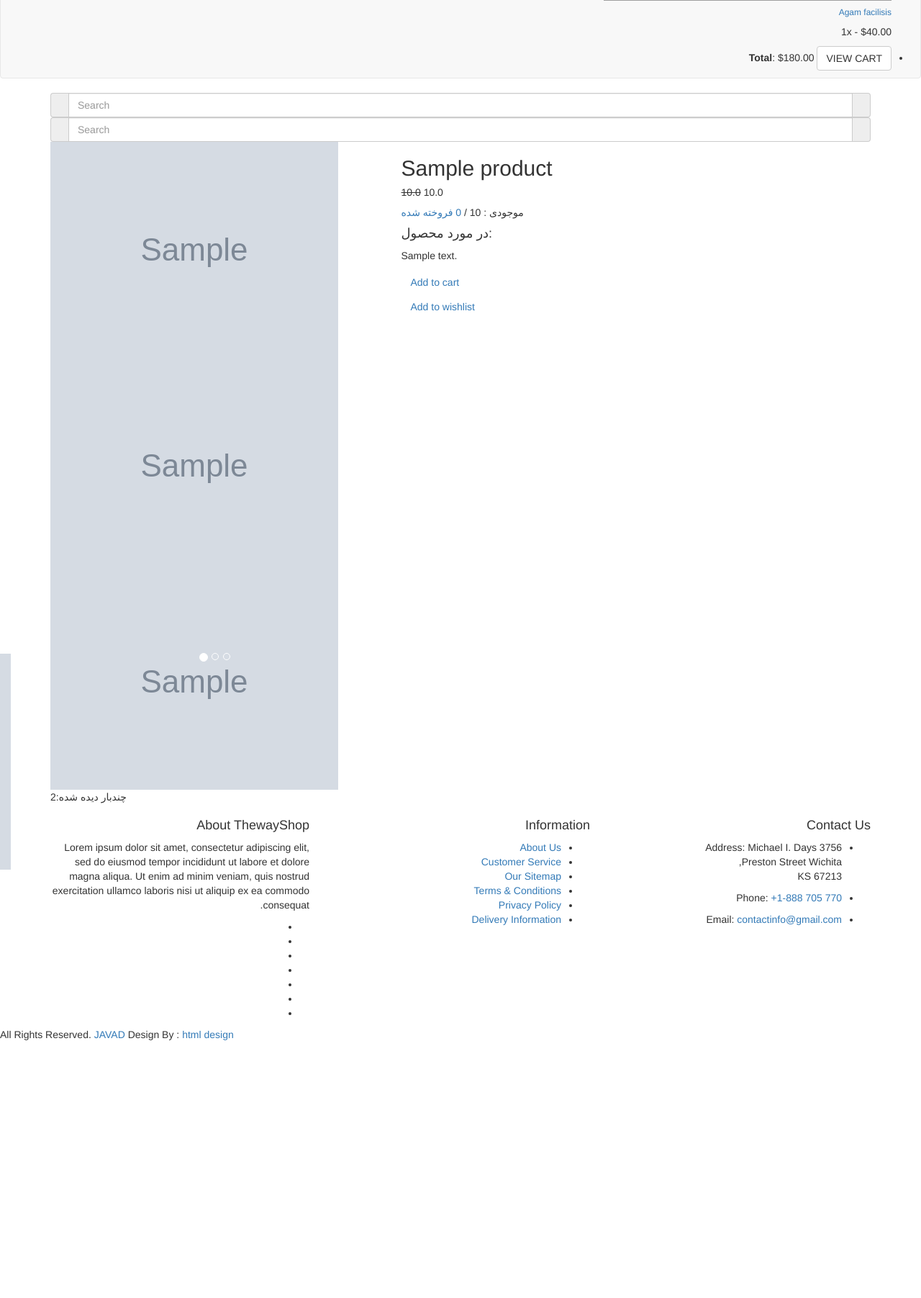
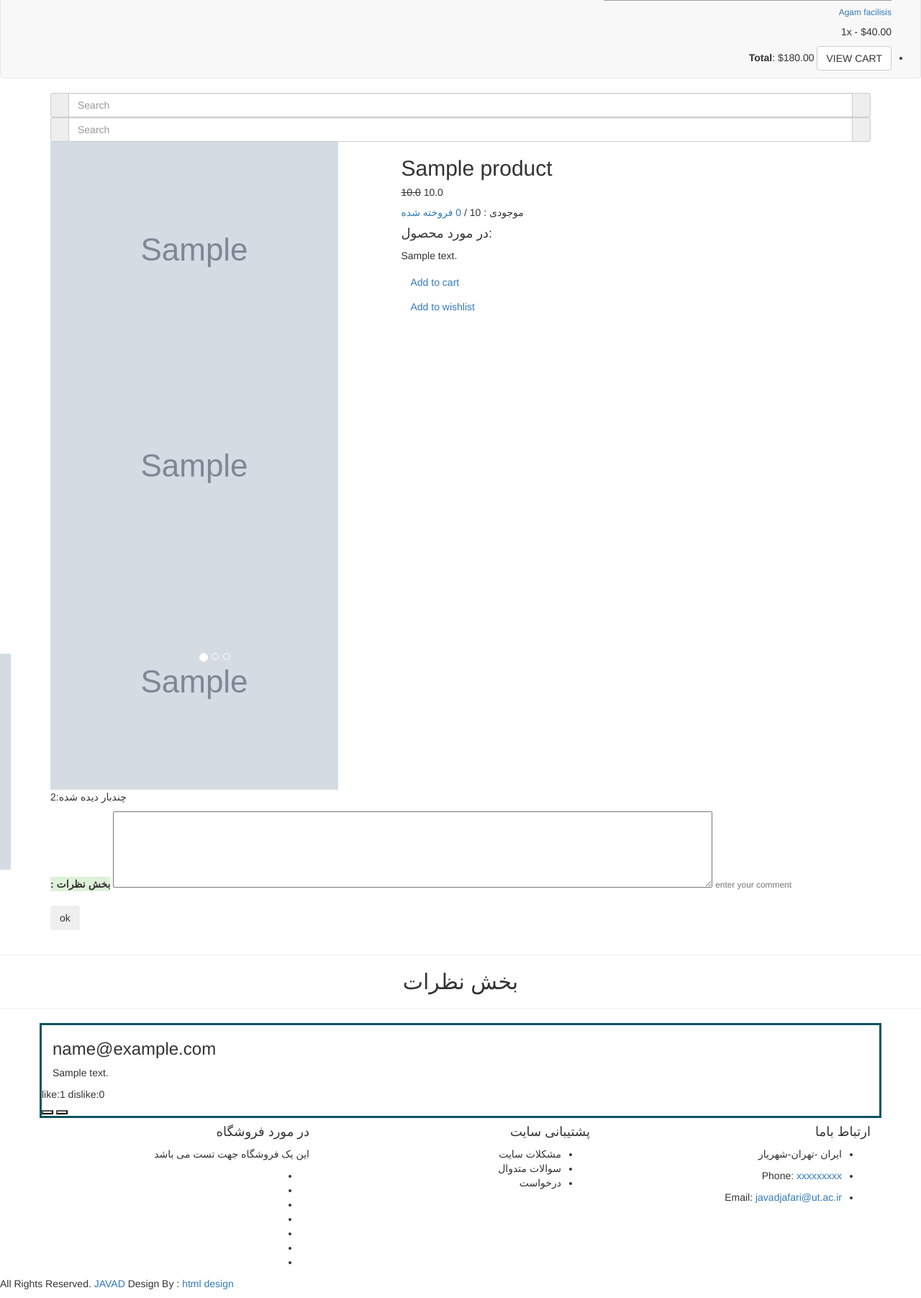
Before and after one commit to javad-jafari/mainproject, a Django app: a page that uses templates/product.html in a window 1280 px wide. Shown: the part 1237-3040 px from the top of the page at 72% size. Before the commit the page ends 2682 px from the top, so only its background shows below. Run offline with Django 3.2, Linux system fonts and the light colour scheme; a user stored in the database is signed in; tables that the repository leaves empty hold one stand-in row (values such as "Sample post"); grey boxes marked "Sample" are stand-in pictures; some libraries are stand-ins or nearby versions; grey boxes are pictures that could not be loaded.

Commit message:
product comment by ajax's added

```diff
--- a/Accounts/models.py
+++ b/Accounts/models.py
@@ -66,6 +66,9 @@ class User(AbstractBaseUser, PermissionsMixin):
         verbose_name = _('user')
         verbose_name_plural = _('users')
 
+    def get_absolute_url(self):
+        return reverse('userprofile', kwargs={'user_id': self.id})
+
 
 class UserEmail(models.Model):
     user = models.ForeignKey(User, on_delete=models.CASCADE)
@@ -95,6 +98,7 @@ class Address(models.Model):
         return self.city + self.street
 
 
+
 class Shop(models.Model):
     user = models.ForeignKey(User, on_delete=models.CASCADE)
     name = models.CharField(_('name'), max_length=60)
--- a/Accounts/urls.py
+++ b/Accounts/urls.py
@@ -1,10 +1,11 @@
 from django.urls import path, re_path
-from .views import LogoutView, RegisterView,SignView
+from .views import LogoutView, RegisterView, SignView, UserProfileView
 
 urlpatterns = [
 
     path('login/', SignView.as_view(), name='login'),
     path('logout/', LogoutView.as_view(), name='logout'),
     path('register/', RegisterView.as_view(), name='register'),
+    path('userprofile/<int:user_id>/', UserProfileView.as_view(), name='userprofile'),
 
 ]
--- a/Products/admin.py
+++ b/Products/admin.py
@@ -61,7 +61,7 @@ class ProductAdmin(admin.ModelAdmin):
 
 @admin.register(Comment)
 class CommentAdmin(admin.ModelAdmin):
-    list_display = ('product', 'is_confirmed', 'author')
+    list_display = ('product', 'is_confirmed', 'author','like_count', 'dislike_count')
     search_fields = ('content',)
     list_filter = ('is_confirmed',)
     date_hierarchy = 'create_at'
@@ -69,6 +69,4 @@ class CommentAdmin(admin.ModelAdmin):
 
 @admin.register(like)
 class likeAdmin(admin.ModelAdmin):
-    list_display = ('product', 'user')
-    search_fields = ('product',)
-    list_filter = ('product',)
+    list_display = ( 'user',)
--- a/Products/urls.py
+++ b/Products/urls.py
@@ -1,8 +1,10 @@
 from django.urls import path, include
-from .views import CategoryDetailView, ProductDetailView
+from .views import CategoryDetailView, ProductDetailView, like_comment, create_comment
 
 urlpatterns = [
     path('category/<slug:category_slug>', CategoryDetailView.as_view(), name='category_detail'),
     # path('product/<slug:product_slug>/', ProductDetailView.as_view(), name='product_detail'),
     path('product/<slug:product_slug>/<slug:shop_slug>/', ProductDetailView.as_view(), name='product_detail'),
+    path('like_comment/', like_comment, name='like_comment'),
+    path('comments/', create_comment, name='add_comment'),
 ]
--- a/Products/views.py
+++ b/Products/views.py
@@ -2,9 +2,12 @@ from django.http import HttpResponse
 from django.shortcuts import render, get_object_or_404
 from django.views.decorators.csrf import csrf_exempt
 from django.views.generic import TemplateView, ListView, DetailView
+
+from Products.forms import CommentForm
 from Products.models import Product, ShopProduct, Comment, like
 from Products.models import Category
 import json
+
 
 # Create your views here.
 
@@ -25,6 +28,8 @@ class ProductDetailView(DetailView):
     def get_context_data(self, **kwargs):
         context = super().get_context_data(**kwargs)
         context["categories"] = Category.objects.all()
+        context["comments"] = Comment.objects.all()
+        context['form'] = CommentForm()
         return context
 
 
@@ -52,11 +57,11 @@ def like_comment(request):
     except Comment.DoesNotExist:
         return HttpResponse('bad request', status=404)
     try:
-        comment_like = like.objects.get(author=user, comment=comment)
+        comment_like = like.objects.get(user=user, comment=comment)
         comment_like.condition = data['condition']
         comment_like.save()
     except like.DoesNotExist:
-        like.objects.create(author=user, condition=data['condition'], comment=comment)
+        like.objects.create(user=user, condition=data['condition'], comment=comment)
     result = {'like_count': comment.like_count, 'dislike_count': comment.dislike_count}
 
     return HttpResponse(json.dumps(result), status=201)
@@ -67,9 +72,9 @@ def create_comment(request):
     data = json.loads(request.body)
     user = request.user
     try:
-        comment = Comment.objects.create(post_id=data['post_id'], content=data['content'], author=user)
+        comment = Comment.objects.create(product_id=data['product_id'], content=data['content'], author=user)
         result = {"comment_id": comment.id, "content": comment.content, 'dislike_count': 0, 'like_count': 0,
-                  'full_name': user.get_full_name()}
+                  'full_name': user.email}
         return HttpResponse(json.dumps(result), status=201)
     except:
         result = {"error": 'error'}
--- a/siteview/views.py
+++ b/siteview/views.py
@@ -2,8 +2,10 @@ from django.utils import timezone
 
 from django.shortcuts import render
 from django.views.generic import TemplateView
+
+
 from .models import SlideShow
-from Products.models import Category, Product
+from Products.models import Category, Product,ShopProduct
 
 
 # Create your views here.
@@ -16,6 +18,6 @@ class HomeView(TemplateView):
         context = super().get_context_data(**kwargs)
         context["slides"] = SlideShow.objects.all()
         context["categories"] = Category.objects.all()
-        context["product"] = Product.objects.all()
+        context["product"] = ShopProduct.objects.all()[:8]
         context["time"] = timezone.now()
         return context
--- a/templates/base/base.html
+++ b/templates/base/base.html
@@ -44,6 +44,8 @@
     {% include 'base/footer.html' %}
 
         <!-- ALL JS FILES -->
+
+
         <script src="{% static 'js/jquery-3.2.1.min.js' %}"></script>
         <script src="{% static 'js/popper.min.js' %}"></script>
         <script src="{% static 'js/bootstrap.min.js' %}"></script>
@@ -59,5 +61,6 @@
         <script src="{% static 'js/form-validator.min.js' %}"></script>
         <script src="{% static 'js/contact-form-script.js' %}"></script>
         <script src="{% static 'js/custom.js' %}"></script>
+        {% block javascript %}{% endblock %}
 </body>
 </html>
--- a/templates/base/footer.html
+++ b/templates/base/footer.html
@@ -8,8 +8,8 @@
                 <div class="row">
                     <div class="col-lg-4 col-md-12 col-sm-12">
                         <div class="footer-widget">
-                            <h4>About ThewayShop</h4>
-                            <p>Lorem ipsum dolor sit amet, consectetur adipiscing elit, sed do eiusmod tempor incididunt ut labore et dolore magna aliqua. Ut enim ad minim veniam, quis nostrud exercitation ullamco laboris nisi ut aliquip ex ea commodo consequat.
+                            <h4>در مورد فروشگاه</h4>
+                            <p>این یک فروشگاه جهت تست می باشد
                                 </p>
                             <ul>
                                 <li><a href="#"><i class="fab fa-facebook" aria-hidden="true"></i></a></li>
@@ -24,29 +24,27 @@
                     </div>
                     <div class="col-lg-4 col-md-12 col-sm-12">
                         <div class="footer-link">
-                            <h4>Information</h4>
+                            <h4>پشتیبانی سایت</h4>
                             <ul>
-                                <li><a href="#">About Us</a></li>
-                                <li><a href="#">Customer Service</a></li>
-                                <li><a href="#">Our Sitemap</a></li>
-                                <li><a href="#">Terms &amp; Conditions</a></li>
-                                <li><a href="#">Privacy Policy</a></li>
-                                <li><a href="#">Delivery Information</a></li>
+                                <li><i class="fas fa-phone-square"></i>مشکلات سایت</li>
+                                <li><i class="fas fa-phone-square"></i>سوالات متدوال</li>
+                                <li><i class="fas fa-phone-square"></i>درخواست </li>
+
                             </ul>
                         </div>
                     </div>
                     <div class="col-lg-4 col-md-12 col-sm-12">
                         <div class="footer-link-contact">
-                            <h4>Contact Us</h4>
+                            <h4>ارتباط باما</h4>
                             <ul>
                                 <li>
-                                    <p><i class="fas fa-map-marker-alt"></i>Address: Michael I. Days 3756 <br>Preston Street Wichita,<br> KS 67213 </p>
+                                    <p><i class="fas fa-map-marker-alt"></i>ایران -تهران-شهریار </p>
                                 </li>
                                 <li>
-                                    <p><i class="fas fa-phone-square"></i>Phone: <a href="tel:+1-888705770">+1-888 705 770</a></p>
+                                    <p><i class="fas fa-phone-square"></i>Phone: <a href="tel:xxxxxx">xxxxxxxxx</a></p>
                                 </li>
                                 <li>
-                                    <p><i class="fas fa-envelope"></i>Email: <a href="mailto:contactinfo@gmail.com">contactinfo@gmail.com</a></p>
+                                    <p><i class="fas fa-envelope"></i>Email: <a href="mailto:contactinfo@gmail.com">javadjafari@ut.ac.ir</a></p>
                                 </li>
                             </ul>
                         </div>
--- a/templates/base/header.html
+++ b/templates/base/header.html
@@ -67,9 +67,9 @@
                               <span class="infoicon">
                                   <i class="fa fa-user"></i>
                               </span>
-                            <p>{{ request.user.first_name }}</p>
+                            <p>{{ request.user.email }}</p>
                             <p class="description">
-                            <p><a href="#"> <i class="fa fa-user-circle"></i> حساب کابری</a></p>
+                            <p><a href="{{request.user.get_absolute_url}}"> <i class="fa fa-user-circle"></i> حساب کابری</a></p>
                             <p class="header-logout"><a href="{% url 'logout' %}"> <i class="fa fa-times-circle" aria-hidden="true"></i> خارج شدن </a></p>
                             </p>
 
--- /dev/null
+++ b/templates/component/commentform.html
@@ -0,0 +1,15 @@
+{{ form.non_field_errors }}
+{% for field in form %}
+    <div class="form-group">
+    <label class="bg-success rounded">: بخش نظرات</label>
+        {{ field }}
+        {% if field.help_text %}
+            <small class="form-text text-muted">{{ field.help_text|safe }}</small>
+        {% endif %}
+        {% for error in field.errors %}
+            <div class="alert alert-danger mt-2" role="alert">
+                {{ error }}
+            </div>
+        {% endfor %}
+    </div>
+{% endfor %}
--- a/templates/product.html
+++ b/templates/product.html
@@ -82,6 +82,7 @@
                         </div>
                     </div>
                 </div>
+
                 <p> چندبار دیده شده:{{ product.product.seen }}</p>
 
             </div>
@@ -89,21 +90,116 @@
         <!-- End Cart -->
 
 
+        <div class="container d-flex">
+            {% if request.user.is_authenticated %}
+                <form id="comment_form">
+                    {% csrf_token %}
+                    {% include 'component/commentform.html' %}
+
+                    <input type="submit" value="ok" class="btn btn-outline-info">
+                </form>
+            {% else %}
+                <div class="col-lg-12 col-sm-6 mb-5">
+                    <textarea class="form-control" rows="5" cols="100" readonly>برای ثبت نظر وارد شوید</textarea>
+                </div>
+            {% endif %}
+
+
+        </div>
+
+        <hr>
+        <h2 class="text-center">بخش نظرات</h2>
+        <hr>
+
+        <div class="container adds">
+            {% for comment in comments %}
+                <div class="row mt-5 mb-5" style="border: #0c5460 solid">
+                    <div class="container">
+                        <h3>{{ comment.author }}</h3>
+                        <p>{{ comment.content }}</p>
+                    </div>
+
+
+                    <div>
+                        like:<span id='like_counter{{ comment.id }}'>{{ comment.like_count }}</span>
+                        dislike:<span id='dislike_counter{{ comment.id }}'>{{ comment.dislike_count }}</span>
+                    </div>
+                    <div class="mx-5">
+                        <button class="bg-success" onclick="likecomment({{ comment.id }})"></button>
+                        <button class="bg-danger" onclick="likecomment({{ comment.id }},false)"></button>
+                    </div>
+
+
+                </div>
+            {% endfor %}
+        </div>
+
+
+    </div>
+{% endblock %}
 
 
 
 
 
+{% block javascript %}
+
+
+    <script>
+        function likecomment(commentID, condition = true) {
+            const data = JSON.stringify({comment_id: commentID, condition})
+            console.log(data)
+            $.ajax({
+                type: "POST",
+                url: "{% url 'like_comment' %}",
+                data: data,
+                success: function (response) {
+                    console.log(response)
+                    const data = JSON.parse(response)
+                    $(`#like_counter${commentID}`).text(data.like_count)
+                    $(`#dislike_counter${commentID}`).text(data.dislike_count)
+                }
+            });
+
+        }
+    </script>
 
 
 
+    <script>
+        document.getElementById("comment_form").addEventListener("submit", function (event) {
+            event.preventDefault();
+            const content = $('#id_content').val()
+            const data = JSON.stringify({content, product_id:{{product.id}}})
+            $.ajax({
+                type: "post",
+                url: "{% url 'add_comment' %}",
+                data: data,
+                success: function (response) {
+                    const data = JSON.parse(response)
+                    console.log(data)
+                    const result = `
+                                 <div class="row mt-5 mb-5" style="border: #0c5460 solid">
+                    <div class="container">
+                        <h3>${ data.full_name }</h3>
+                        <p>${ data.content }</p>
+                    </div>
 
 
+                    <div>
+                        like:<span id='like_counter${ data.id }'>${ data.like_count }</span>
+                        dislike:<span id='dislike_counter${ data.id }'>${ data.dislike_count }</span>
+                    </div>
+                    <div class="mx-5">
+                        <button class="bg-success" onclick="likecomment(${ data.id })"></button>
+                        <button class="bg-danger" onclick="likecomment(${ data.id },false)"></button>
+                    </div>
 
 
-
-
-
-
-    </div>
+                </div>`
+                    $(".adds").prepend(result);
+                }
+            });
+        }, false);
+    </script>
 {% endblock %}
```
Also changed, not shown: Accounts/views.py (+19 -2 lines), Products/models.py (+21 -2 lines), templates/index.html (+35 -37 lines), templates/registration/user_profile.html (added, +30 -0 lines), Products/migrations/0009_auto_20210205_1644.py (added), Products/migrations/0010_like_condition.py (added), Products/migrations/0011_auto_20210206_1903.py (added), Products/migrations/0012_auto_20210206_1904.py (added), Products/migrations/0013_auto_20210206_1920.py (added).
